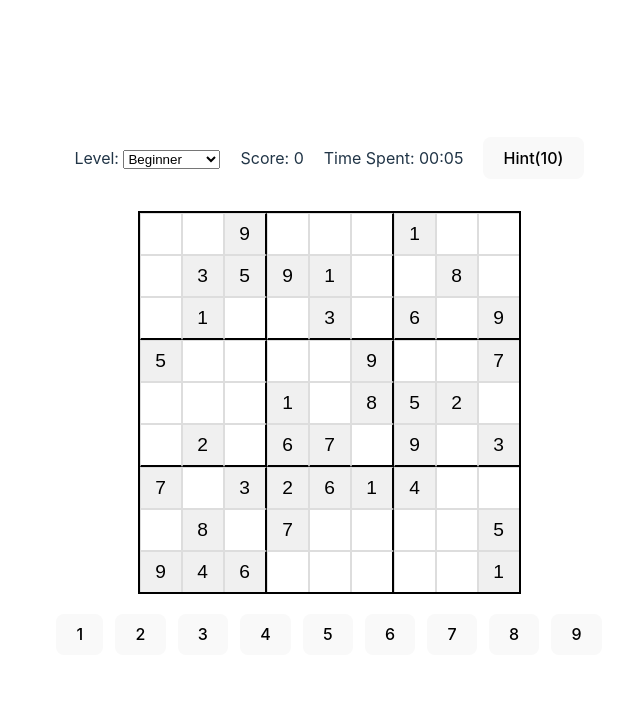
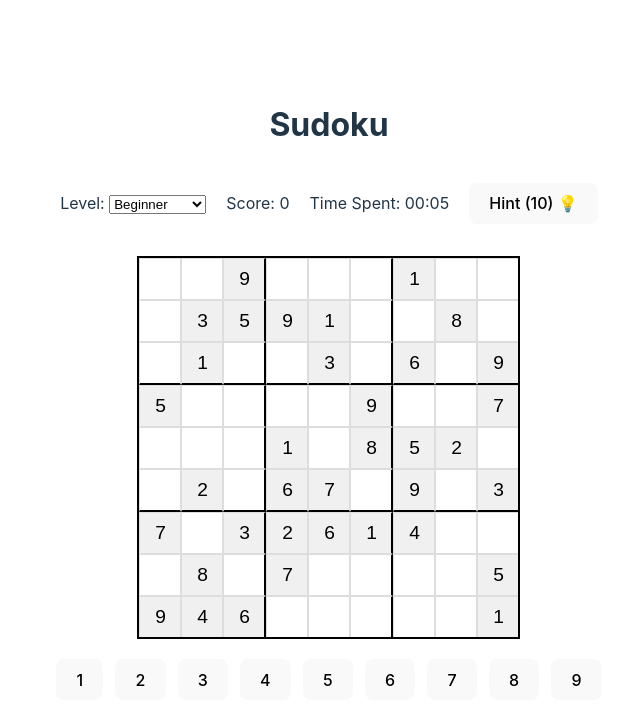
Before and after one commit to serhatyl/sudokuapp, a Vue app in the folder sudoku-ui/: page / in a window 1280 px wide. Shown: the top 724 px of the page, without its empty margins (311-951 px from the left). Built offline with nearby package versions, Linux system fonts and the light colour scheme.

Commit message:
Add hint feature to Sudoku game logic

```diff
--- a/sudoku-ui/src/components/Header.vue
+++ b/sudoku-ui/src/components/Header.vue
@@ -1,4 +1,5 @@
 <template>
+  <div><h1>Sudoku</h1></div>
   <div class="grid-row">
     <div>
       Level:
@@ -11,7 +12,9 @@
     <div>Score: {{ score }}</div>
     <div>Time Spent: {{ formattedTime }}</div>
     <div>
-      <button type="button">Hint({{ remainingHint }})</button>
+      <button type="button" @click="getHint()">
+        Hint ({{ remainingHint }}) 💡
+      </button>
     </div>
   </div>
 </template>
@@ -35,18 +38,19 @@ export default defineComponent({
 
       return `${formattedMinutes}:${formattedSeconds}`;
     });
+    const remainingHint = computed(() => sudokuStore.remainingHint);
+    const score = computed(() => sudokuStore.score);
 
-    const { score, remainingHint } = sudokuStore;
-
-    onMounted(() => {
-      sudokuStore.startTimer();
-    });
+    onMounted(() => {});
 
     const onRankChanged = (event: Event) => {
       if (event.target instanceof HTMLSelectElement) {
         sudokuStore.generateSudoku(event.target.value as RankEnum);
-        console.log('sudokuStore.elapsedTime= ', sudokuStore.elapsedTime);
       }
+    };
+
+    const getHint = () => {
+      sudokuStore.getHint();
     };
 
     return {
@@ -56,6 +60,7 @@ export default defineComponent({
       rankEnumValues,
       remainingHint,
       onRankChanged,
+      getHint,
     };
   },
 });
--- a/sudoku-ui/src/components/SudokuGrid.vue
+++ b/sudoku-ui/src/components/SudokuGrid.vue
@@ -11,6 +11,9 @@
           'sudoku-grid__cell--border-right': (colIndex + 1) % 3 === 0,
           'sudoku-grid__cell--border-bottom': (rowIndex + 1) % 3 === 0,
           'sudoku-grid__cell--prefilled': isPrefilled(rowIndex, colIndex),
+          'sudoku-grid__cell--hint': sudokuStore.hintCells.has(
+            `${rowIndex}-${colIndex}`
+          ),
           'sudoku-grid__cell--error': sudokuStore.errorCells.has(
             `${rowIndex}-${colIndex}`
           ),
@@ -20,13 +23,16 @@
       >
         <input
           type="number"
-          v-model="sudokuStore.grid[rowIndex][colIndex]"
+          inputmode="numeric"
           class="sudoku-grid__cell__input"
           min="1"
           max="9"
+          v-model="sudokuStore.grid[rowIndex][colIndex]"
           @input="handleChange(rowIndex, colIndex)"
           @keydown="handleKeyDown($event)"
-          :disabled="isPrefilled(rowIndex, colIndex)"
+          :disabled="
+            isPrefilled(rowIndex, colIndex) || isHintCell(rowIndex, colIndex)
+          "
         />
       </div>
     </div>
@@ -54,18 +60,22 @@ export default defineComponent({
 
     onMounted(() => {
       sudokuStore.generateSudoku(sudokuStore.rank);
+      console.log('solved grid = ', sudokuStore.solvedGrid);
     });
 
     watch(
       () => sudokuStore.grid,
       () => {
         updatePrefilledCells();
-        sudokuStore.clearAllError();
       }
     );
 
     const isPrefilled = (rowIndex: number, colIndex: number): boolean => {
       return sudokuStore.prefilledCells.has(`${rowIndex}-${colIndex}`);
+    };
+
+    const isHintCell = (rowIndex: number, colIndex: number): boolean => {
+      return sudokuStore.hintCells.has(`${rowIndex}-${colIndex}`);
     };
 
     const handleKeyDown = (event: KeyboardEvent) => {
@@ -105,6 +115,7 @@ export default defineComponent({
       handleChange,
       handleKeyDown,
       isPrefilled,
+      isHintCell,
     };
   },
 });
@@ -149,6 +160,10 @@ export default defineComponent({
       background-color: #ff0000;
     }
 
+    &--hint {
+      background-color: #b8d7f9;
+    }
+
     &--border-bottom {
       border-bottom: 2px solid #000;
     }
--- a/sudoku-ui/src/store/sudokuStore.ts
+++ b/sudoku-ui/src/store/sudokuStore.ts
@@ -1,29 +1,40 @@
 import { defineStore } from 'pinia';
-import { fillAllCells, clearCells } from '../utilities/sudoku';
+import {
+  fillAllCells,
+  clearCells,
+  getHint,
+  TOTAL_HINT_COUNT,
+  defaultState,
+} from '../utilities/sudoku';
 import { SudokuBoard, RankEnum } from '../models';
 
 export const useSudokuStore = defineStore('sudoku', {
-  state: () => ({
-    rank: RankEnum.Beginner,
-    score: 0,
-    remainingHint: 10,
-    elapsedTime: 0,
-    interval: 0,
-    grid: [] as SudokuBoard,
-    solvedGrid: [] as SudokuBoard,
-    errorCells: new Set<string>(),
-    prefilledCells: new Set<string>(),
-  }),
+  state: () => ({ ...defaultState }),
   actions: {
+    resetState() {
+      this.stopTimer();
+      Object.assign(this, { ...defaultState });
+      this.clearAllErrorCells();
+      this.clearAllHintCells();
+      if (!this.interval) {
+        this.startTimer();
+      }
+    },
     changeScore(score: number) {
       this.score = score;
     },
-    reduceRemainingHint() {
+    getHint() {
       if (this.remainingHint > 0) {
+        const usedHints = TOTAL_HINT_COUNT - this.remainingHint;
+        const penalty = 3 + usedHints;
+        this.score -= penalty;
         this.remainingHint -= 1;
+
+        getHint(this.solvedGrid, this.grid);
       }
     },
     generateSudoku(difficulty: RankEnum) {
+      this.resetState();
       const emptyBoard: SudokuBoard = Array.from({ length: 9 }, () =>
         Array(9).fill(undefined)
       );
@@ -33,7 +44,6 @@ export const useSudokuStore = defineStore('sudoku', {
         JSON.parse(JSON.stringify(this.solvedGrid)),
         difficulty
       );
-      this.resetTimer();
     },
     clearCell(row: number, col: number) {
       if (this.grid[row] && typeof this.grid[row][col] !== 'undefined') {
@@ -50,12 +60,6 @@ export const useSudokuStore = defineStore('sudoku', {
         this.grid[row][col] = value;
       }
     },
-    resetGrid() {
-      this.grid = clearCells(
-        JSON.parse(JSON.stringify(this.solvedGrid)),
-        RankEnum.Beginner
-      );
-    },
     clearGrid() {
       this.grid = Array.from({ length: 9 }, () => Array(9).fill(undefined));
     },
@@ -63,22 +67,18 @@ export const useSudokuStore = defineStore('sudoku', {
       return JSON.stringify(this.grid) === JSON.stringify(this.solvedGrid);
     },
     startTimer() {
-      if (this.interval) return;
+      if (this.interval) {
+        return;
+      }
       this.interval = setInterval(() => {
         this.elapsedTime++;
       }, 1000);
     },
     stopTimer() {
       if (this.interval) {
-        this.elapsedTime = 0;
         clearInterval(this.interval);
         this.interval = 0;
       }
-    },
-    resetTimer() {
-      this.stopTimer();
-      this.elapsedTime = 0;
-      this.startTimer();
     },
     setCellError(rowIndex: number, colIndex: number) {
       this.errorCells.add(`${rowIndex}-${colIndex}`);
@@ -86,8 +86,14 @@ export const useSudokuStore = defineStore('sudoku', {
     clearCellError(rowIndex: number, colIndex: number) {
       this.errorCells.delete(`${rowIndex}-${colIndex}`);
     },
-    clearAllError() {
+    clearAllErrorCells() {
       this.errorCells.clear();
+    },
+    clearAllHintCells() {
+      this.hintCells.clear();
+    },
+    addHintCell(rowIndex: number, colIndex: number) {
+      this.hintCells.add(`${rowIndex}-${colIndex}`);
     },
   },
 });
--- a/sudoku-ui/src/utilities/sudoku.ts
+++ b/sudoku-ui/src/utilities/sudoku.ts
@@ -1,4 +1,20 @@
 import { RankEnum, SudokuBoard } from '../models';
+import { useSudokuStore } from '../store/sudokuStore';
+
+const TOTAL_HINT_COUNT = 10;
+
+const defaultState = {
+  rank: RankEnum.Beginner,
+  score: 0,
+  remainingHint: 10,
+  elapsedTime: 0,
+  interval: 0,
+  grid: [] as SudokuBoard,
+  solvedGrid: [] as SudokuBoard,
+  errorCells: new Set<string>(),
+  prefilledCells: new Set<string>(),
+  hintCells: new Set<string>(),
+};
 
 const checkNumberIsNotExist = (
   board: SudokuBoard,
@@ -81,7 +97,6 @@ const clearCells = (
     ) + visibleCellsRange[0];
 
   const emptyCellsCount = totalCells - visibleCellsCount;
-  console.log('empty cells count', emptyCellsCount);
   const availableCells: Array<{ row: number; col: number }> = [];
 
   board.forEach((row, rowIndex) => {
@@ -120,4 +135,23 @@ const fillAllCells = (board: SudokuBoard): boolean => {
   });
 };
 
-export { fillAllCells, clearCells };
+const getHint = (solvedGrid: SudokuBoard, grid: SudokuBoard) => {
+  const emptyCells: { rowIndex: number; colIndex: number }[] = [];
+  solvedGrid.forEach((row, rowIndex) => {
+    row.forEach((_, colIndex) => {
+      if (grid[rowIndex][colIndex] === undefined) {
+        emptyCells.push({ rowIndex, colIndex });
+      }
+    });
+  });
+
+  if (emptyCells.length === 0) return;
+  const randomIndex = Math.floor(Math.random() * emptyCells.length);
+  const { rowIndex, colIndex } = emptyCells[randomIndex];
+  grid[rowIndex][colIndex] = solvedGrid[rowIndex][colIndex];
+
+  const sudokuStore = useSudokuStore();
+  sudokuStore.addHintCell(rowIndex, colIndex);
+};
+
+export { fillAllCells, clearCells, getHint, TOTAL_HINT_COUNT, defaultState };
```
